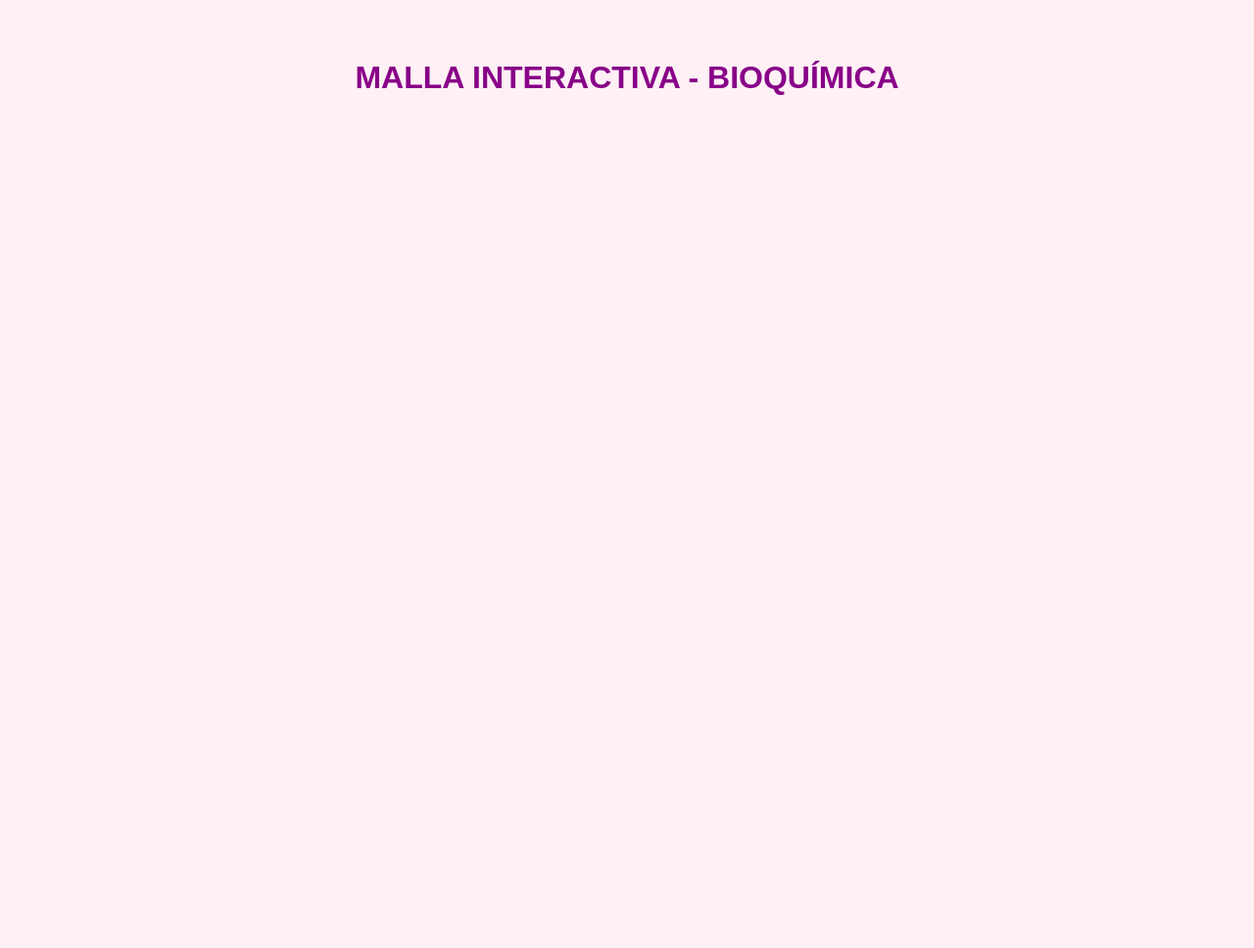
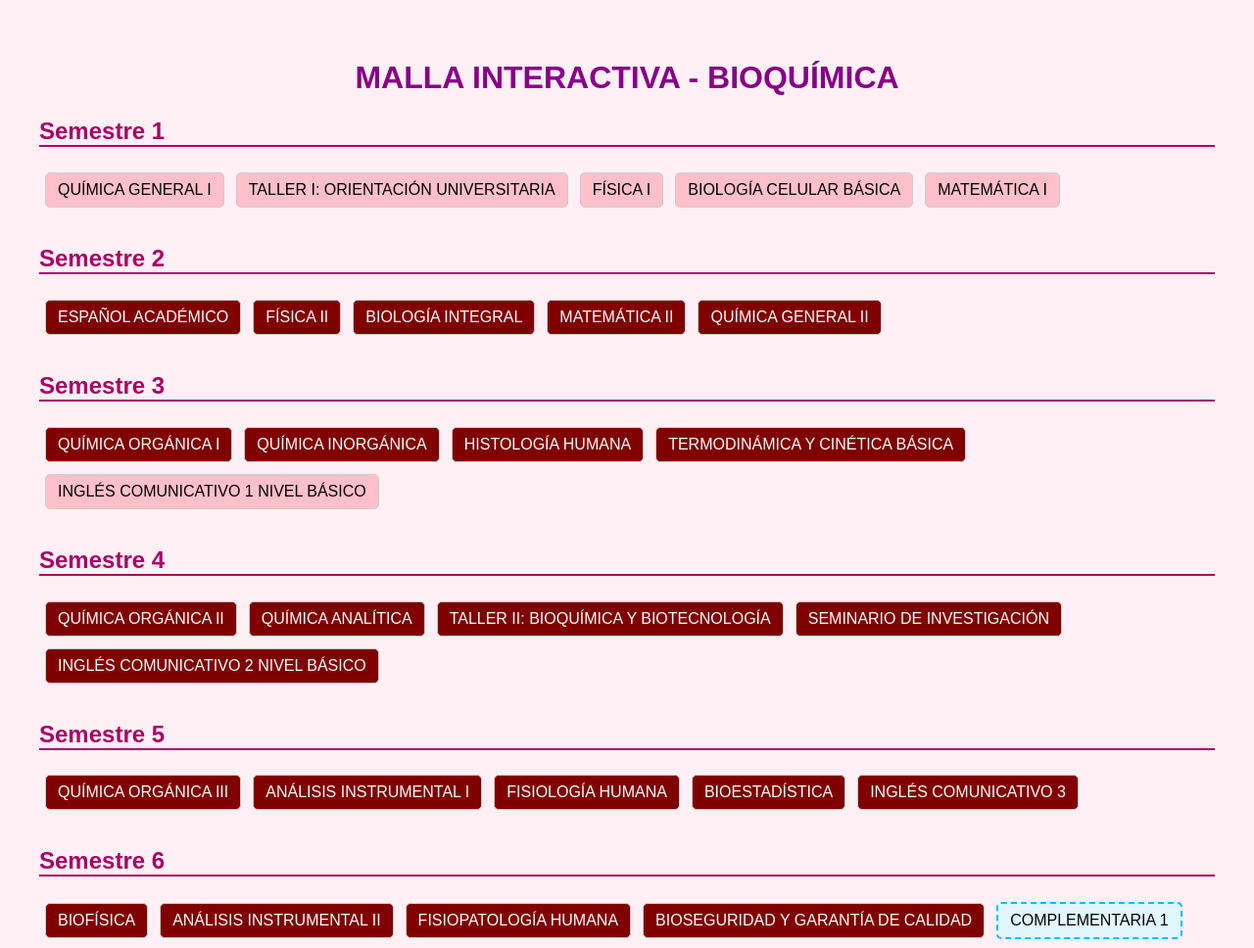
Before and after one commit to hwaangrr/malla-bioquimicaa, a plain HTML site: page index.html in a window 1280 px wide. Shown: the top 968 px of the page at 98% size. Before the commit the page ends 800 px from the top, so only its background shows below. Drawn offline with Linux system fonts and the light colour scheme.

Commit message:
Update index.html

```diff
--- a/index.html
+++ b/index.html
@@ -26,16 +26,14 @@
       padding: 8px 12px;
       margin: 6px;
       border-radius: 5px;
-      background: #ffc0cb; /* pendiente (rosado) */
+      background: #ffc0cb; /* pendiente */
       color: #000;
       cursor: pointer;
       border: 1px solid #ccc;
     }
-    .aprobado {
-      background: violet !important;
-    }
+    .aprobado { background: violet !important; color: white; }
     .bloqueado {
-      background: #800000 !important; /* burdeo */
+      background: #800000 !important;
       color: white;
       cursor: not-allowed;
     }
@@ -51,169 +49,135 @@
 
   <script>
     const datos = [
-      {
-        semestre: 1,
-        ramos: [
+      { semestre: 1, ramos: [
           { nombre: "QUÍMICA GENERAL I" },
           { nombre: "TALLER I: ORIENTACIÓN UNIVERSITARIA" },
           { nombre: "FÍSICA I" },
           { nombre: "BIOLOGÍA CELULAR BÁSICA" },
-          { nombre: "MATEMÁTICA I" },
-        ]
-      },
-      {
-        semestre: 2,
-        ramos: [
+          { nombre: "MATEMÁTICA I" }
+        ] },
+      { semestre: 2, ramos: [
           { nombre: "ESPAÑOL ACADÉMICO", prereq: ["TALLER I: ORIENTACIÓN UNIVERSITARIA"] },
           { nombre: "FÍSICA II", prereq: ["FÍSICA I"] },
           { nombre: "BIOLOGÍA INTEGRAL", prereq: ["BIOLOGÍA CELULAR BÁSICA"] },
           { nombre: "MATEMÁTICA II", prereq: ["MATEMÁTICA I"] },
-          { nombre: "QUÍMICA GENERAL II", prereq: ["QUÍMICA GENERAL I"] },
-        ]
-      },
-      {
-        semestre: 3,
-        ramos: [
+          { nombre: "QUÍMICA GENERAL II", prereq: ["QUÍMICA GENERAL I"] }
+        ] },
+      { semestre: 3, ramos: [
           { nombre: "QUÍMICA ORGÁNICA I", prereq: ["QUÍMICA GENERAL II"] },
           { nombre: "QUÍMICA INORGÁNICA", prereq: ["QUÍMICA GENERAL II"] },
           { nombre: "HISTOLOGÍA HUMANA", prereq: ["BIOLOGÍA INTEGRAL"] },
           { nombre: "TERMODINÁMICA Y CINÉTICA BÁSICA", prereq: ["MATEMÁTICA II", "QUÍMICA GENERAL II"] },
-          { nombre: "INGLÉS COMUNICATIVO 1 NIVEL BÁSICO" },
-        ]
-      },
-      {
-        semestre: 4,
-        ramos: [
-          { nombre: "QUÍMICA ORGÁNICA II", prereq: ["QUÍMICA ORGÁNICA I", "TERMODINÁMICA Y CINÉTICA BÁSICA"] },
-          { nombre: "QUÍMICA ANALÍTICA", prereq: ["TERMODINÁMICA Y CINÉTICA BÁSICA", "QUÍMICA ORGÁNICA I", "QUÍMICA INORGÁNICA"] },
-          { nombre: "TALLER II: BIOQUÍMICA Y BIOTECNOLOGÍA", prereq: ["ESPAÑOL ACADÉMICO", "TALLER I: ORIENTACIÓN UNIVERSITARIA"] },
-          { nombre: "SEMINARIO DE INVESTIGACIÓN", prereq: ["ESPAÑOL ACADÉMICO", "BIOLOGÍA INTEGRAL", "QUÍMICA INORGÁNICA", "HISTOLOGÍA HUMANA"] },
-          { nombre: "INGLÉS COMUNICATIVO 2 NIVEL BÁSICO", prereq: ["INGLÉS COMUNICATIVO 1 NIVEL BÁSICO"] },
-        ]
-      },
-      {
-        semestre: 5,
-        ramos: [
+          { nombre: "INGLÉS COMUNICATIVO 1 NIVEL BÁSICO" }
+        ] },
+      { semestre: 4, ramos: [
+          { nombre: "QUÍMICA ORGÁNICA II", prereq: ["QUÍMICA ORGÁNICA I","TERMODINÁMICA Y CINÉTICA BÁSICA"] },
+          { nombre: "QUÍMICA ANALÍTICA", prereq: ["TERMODINÁMICA Y CINÉTICA BÁSICA","QUÍMICA ORGÁNICA I","QUÍMICA INORGÁNICA"] },
+          { nombre: "TALLER II: BIOQUÍMICA Y BIOTECNOLOGÍA", prereq: ["ESPAÑOL ACADÉMICO","TALLER I: ORIENTACIÓN UNIVERSITARIA"] },
+          { nombre: "SEMINARIO DE INVESTIGACIÓN", prereq: ["ESPAÑOL ACADÉMICO","BIOLOGÍA INTEGRAL","QUÍMICA INORGÁNICA","HISTOLOGÍA HUMANA"] },
+          { nombre: "INGLÉS COMUNICATIVO 2 NIVEL BÁSICO", prereq: ["INGLÉS COMUNICATIVO 1 NIVEL BÁSICO"] }
+        ] },
+      { semestre: 5, ramos: [
           { nombre: "QUÍMICA ORGÁNICA III", prereq: ["QUÍMICA ORGÁNICA II"] },
-          { nombre: "ANÁLISIS INSTRUMENTAL I", prereq: ["FÍSICA II", "MATEMÁTICA II", "QUÍMICA ORGÁNICA II", "QUÍMICA ANALÍTICA"] },
+          { nombre: "ANÁLISIS INSTRUMENTAL I", prereq: ["FÍSICA II","MATEMÁTICA II","QUÍMICA ORGÁNICA II","QUÍMICA ANALÍTICA"] },
           { nombre: "FISIOLOGÍA HUMANA", prereq: ["HISTOLOGÍA HUMANA"] },
           { nombre: "BIOESTADÍSTICA", prereq: ["MATEMÁTICA II"] },
-          { nombre: "INGLÉS COMUNICATIVO 3", prereq: ["INGLÉS COMUNICATIVO 2 NIVEL BÁSICO"] },
-        ]
-      },
-      {
-        semestre: 6,
-        ramos: [
-          { nombre: "BIOFÍSICA", prereq: ["QUÍMICA ORGÁNICA III", "BIOLOGÍA INTEGRAL"] },
-          { nombre: "ANÁLISIS INSTRUMENTAL II", prereq: ["QUÍMICA ORGÁNICA III", "ANÁLISIS INSTRUMENTAL I"] },
+          { nombre: "INGLÉS COMUNICATIVO 3", prereq: ["INGLÉS COMUNICATIVO 2 NIVEL BÁSICO"] }
+        ] },
+      { semestre: 6, ramos: [
+          { nombre: "BIOFÍSICA", prereq: ["QUÍMICA ORGÁNICA III","BIOLOGÍA INTEGRAL"] },
+          { nombre: "ANÁLISIS INSTRUMENTAL II", prereq: ["QUÍMICA ORGÁNICA III","ANÁLISIS INSTRUMENTAL I"] },
           { nombre: "FISIOPATOLOGÍA HUMANA", prereq: ["FISIOLOGÍA HUMANA"] },
-          { nombre: "BIOSEGURIDAD Y GARANTÍA DE CALIDAD", prereq: ["QUÍMICA ORGÁNICA III", "ANÁLISIS INSTRUMENTAL I"] },
-          { nombre: "COMPLEMENTARIA 1", electivo: true },
-        ]
-      },
-      {
-        semestre: 7,
-        ramos: [
-          { nombre: "BIOQUÍMICA I: ENZIMOLOGÍA Y METABOLISMO", prereq: ["BIOSEGURIDAD Y GARANTÍA DE CALIDAD", "ANÁLISIS INSTRUMENTAL II", "BIOFÍSICA", "SEMINARIO DE INVESTIGACIÓN"] },
+          { nombre: "BIOSEGURIDAD Y GARANTÍA DE CALIDAD", prereq: ["QUÍMICA ORGÁNICA III","ANÁLISIS INSTRUMENTAL I"] },
+          { nombre: "COMPLEMENTARIA 1", electivo: true }
+        ] },
+      { semestre: 7, ramos: [
+          { nombre: "BIOQUÍMICA I: ENZIMOLOGÍA Y METABOLISMO", prereq: ["BIOSEGURIDAD Y GARANTÍA DE CALIDAD","ANÁLISIS INSTRUMENTAL II","BIOFÍSICA","SEMINARIO DE INVESTIGACIÓN"] },
           { nombre: "INMUNOLOGÍA", prereq: ["BIOFÍSICA"], coreq: ["BIOQUÍMICA I: ENZIMOLOGÍA Y METABOLISMO"] },
-          { nombre: "MICROBIOLOGÍA", prereq: ["BIOSEGURIDAD Y GARANTÍA DE CALIDAD"], coreq: ["INMUNOLOGÍA", "BIOQUÍMICA I: ENZIMOLOGÍA Y METABOLISMO"] },
-          { nombre: "ORIENTACIÓN PROFESIONAL", prereq: ["FISIOPATOLOGÍA HUMANA", "BIOFÍSICA", "BIOSEGURIDAD Y GARANTÍA DE CALIDAD"] },
-          { nombre: "COMPLEMENTARIA 2", electivo: true },
-        ]
-      }
-      //       ,
-      {
-        semestre: 8,
-        ramos: [
+          { nombre: "MICROBIOLOGÍA", prereq: ["BIOSEGURIDAD Y GARANTÍA DE CALIDAD"], coreq: ["INMUNOLOGÍA","BIOQUÍMICA I: ENZIMOLOGÍA Y METABOLISMO"] },
+          { nombre: "ORIENTACIÓN PROFESIONAL", prereq: ["FISIOPATOLOGÍA HUMANA","BIOFÍSICA","BIOSEGURIDAD Y GARANTÍA DE CALIDAD"] },
+          { nombre: "COMPLEMENTARIA 2", electivo: true }
+        ] },
+      { semestre: 8, ramos: [
           { nombre: "BIOQUÍMICA II: BIOLOGÍA MOLECULAR", prereq: ["BIOQUÍMICA I: ENZIMOLOGÍA Y METABOLISMO"] },
-          { nombre: "BIOQUÍMICA CLÍNICA I", prereq: ["MICROBIOLOGÍA", "INMUNOLOGÍA", "BIOQUÍMICA I: ENZIMOLOGÍA Y METABOLISMO", "FISIOPATOLOGÍA HUMANA"] },
+          { nombre: "BIOQUÍMICA CLÍNICA I", prereq: ["MICROBIOLOGÍA","INMUNOLOGÍA","BIOQUÍMICA I: ENZIMOLOGÍA Y METABOLISMO","FISIOPATOLOGÍA HUMANA"] },
           { nombre: "MICROBIOLOGÍA DIAGNÓSTICA Y APLICADA", prereq: ["MICROBIOLOGÍA"] },
-          { nombre: "BIOINFORMÁTICA", prereq: ["BIOQUÍMICA I: ENZIMOLOGÍA Y METABOLISMO", "BIOFÍSICA", "BIOESTADÍSTICA"] },
-          { nombre: "ADMINISTRACIÓN DE EMPRESAS", prereq: ["ORIENTACIÓN PROFESIONAL", "BIOQUÍMICA I: ENZIMOLOGÍA Y METABOLISMO"] },
-          { nombre: "INTERNADO I", coreq: ["ADMINISTRACIÓN DE EMPRESAS", "MICROBIOLOGÍA", "BIOQUÍMICA CLÍNICA I", "BIOQUÍMICA II: BIOLOGÍA MOLECULAR"] },
-        ]
-      },
-      {
-        semestre: 9,
-        ramos: [
-          { nombre: "BIOQUÍMICA CLÍNICA II", prereq: ["BIOQUÍMICA II: BIOLOGÍA MOLECULAR", "BIOQUÍMICA CLÍNICA I", "MICROBIOLOGÍA DIAGNÓSTICA Y APLICADA"] },
-          { nombre: "FARMACOLOGÍA", prereq: ["BIOQUÍMICA II: BIOLOGÍA MOLECULAR", "BIOQUÍMICA CLÍNICA I", "MICROBIOLOGÍA DIAGNÓSTICA Y APLICADA"] },
-          { nombre: "METODOLOGÍA DE LA INVESTIGACIÓN", prereq: ["BIOQUÍMICA II: BIOLOGÍA MOLECULAR", "BIOQUÍMICA CLÍNICA I", "MICROBIOLOGÍA DIAGNÓSTICA Y APLICADA", "BIOINFORMÁTICA"] },
-          { nombre: "UNIDAD DE INVESTIGACIÓN", prereq: ["BIOQUÍMICA II: BIOLOGÍA MOLECULAR", "BIOQUÍMICA CLÍNICA I", "MICROBIOLOGÍA DIAGNÓSTICA Y APLICADA"] },
+          { nombre: "BIOINFORMÁTICA", prereq: ["BIOQUÍMICA I: ENZIMOLOGÍA Y METABOLISMO","BIOFÍSICA","BIOESTADÍSTICA"] },
+          { nombre: "ADMINISTRACIÓN DE EMPRESAS", prereq: ["ORIENTACIÓN PROFESIONAL","BIOQUÍMICA I: ENZIMOLOGÍA Y METABOLISMO"] },
+          { nombre: "INTERNADO I", coreq: ["ADMINISTRACIÓN DE EMPRESAS","MICROBIOLOGÍA","BIOQUÍMICA CLÍNICA I","BIOQUÍMICA II: BIOLOGÍA MOLECULAR"] }
+        ] },
+      { semestre: 9, ramos: [
+          { nombre: "BIOQUÍMICA CLÍNICA II", prereq: ["BIOQUÍMICA II: BIOLOGÍA MOLECULAR","BIOQUÍMICA CLÍNICA I","MICROBIOLOGÍA DIAGNÓSTICA Y APLICADA"] },
+          { nombre: "FARMACOLOGÍA", prereq: ["BIOQUÍMICA II: BIOLOGÍA MOLECULAR","BIOQUÍMICA CLÍNICA I","MICROBIOLOGÍA DIAGNÓSTICA Y APLICADA"] },
+          { nombre: "METODOLOGÍA DE LA INVESTIGACIÓN", prereq: ["BIOQUÍMICA II: BIOLOGÍA MOLECULAR","BIOQUÍMICA CLÍNICA I","MICROBIOLOGÍA DIAGNÓSTICA Y APLICADA","BIOINFORMÁTICA"] },
+          { nombre: "UNIDAD DE INVESTIGACIÓN", prereq: ["BIOQUÍMICA II: BIOLOGÍA MOLECULAR","BIOQUÍMICA CLÍNICA I","MICROBIOLOGÍA DIAGNÓSTICA Y APLICADA"] },
           { nombre: "ELECTIVA 1", electivo: true }
-        ]
-      },
-      {
-        semestre: 10,
-        ramos: [
-          { nombre: "FORMULACIÓN DE PROYECTO DE INVESTIGACIÓN", prereq: ["METODOLOGÍA DE LA INVESTIGACIÓN", "ADMINISTRACIÓN DE EMPRESAS"] },
-          { nombre: "HEMATOLOGÍA BIOQUÍMICA", prereq: ["BIOQUÍMICA CLÍNICA II", "FARMACOLOGÍA"] },
-          { nombre: "BIOPROCESOS INDUSTRIALES", prereq: ["BIOQUÍMICA CLÍNICA II", "FARMACOLOGÍA", "METODOLOGÍA DE LA INVESTIGACIÓN", "UNIDAD DE INVESTIGACIÓN", "ADMINISTRACIÓN DE EMPRESAS"] },
+        ] },
+      { semestre: 10, ramos: [
+          { nombre: "FORMULACIÓN DE PROYECTO DE INVESTIGACIÓN", prereq: ["METODOLOGÍA DE LA INVESTIGACIÓN","ADMINISTRACIÓN DE EMPRESAS"] },
+          { nombre: "HEMATOLOGÍA BIOQUÍMICA", prereq: ["BIOQUÍMICA CLÍNICA II","FARMACOLOGÍA"] },
+          { nombre: "BIOPROCESOS INDUSTRIALES", prereq: ["BIOQUÍMICA CLÍNICA II","FARMACOLOGÍA","METODOLOGÍA DE LA INVESTIGACIÓN","UNIDAD DE INVESTIGACIÓN","ADMINISTRACIÓN DE EMPRESAS"] },
           { nombre: "ELECTIVA 2", electivo: true },
           { nombre: "ELECTIVA 3", electivo: true },
           { nombre: "INTERNADO II", electivo: true }
-        ]
-      },
-      {
-        semestre: 11,
-        ramos: [
+        ] },
+      { semestre: 11, ramos: [
           { nombre: "TESIS", electivo: true },
           { nombre: "INTERNADO SECTOR PRODUCTIVO", electivo: true },
           { nombre: "INTERNADO SECTOR SALUD", electivo: true },
           { nombre: "INTERNADO SECTOR FORENSE", electivo: true },
           { nombre: "EXAMEN DE TÍTULO", electivo: true }
-        ]
-      }
+        ] }
     ];
 
     const estado = JSON.parse(localStorage.getItem("estadoMalla") || "{}");
+    const cont = document.getElementById("malla");
 
-    const contenedor = document.getElementById("malla");
     datos.forEach(bloque => {
       const div = document.createElement("div");
       div.className = "semestre";
       div.innerHTML = `<h2>Semestre ${bloque.semestre}</h2>`;
       bloque.ramos.forEach(ramo => {
-        const boton = document.createElement("div");
-        boton.className = "asignatura";
-        boton.textContent = ramo.nombre;
-        boton.dataset.nombre = ramo.nombre;
-        if (ramo.prereq) boton.dataset.prereq = JSON.stringify(ramo.prereq);
-        if (ramo.coreq) boton.dataset.coreq = JSON.stringify(ramo.coreq);
-        if (ramo.electivo) boton.dataset.electivo = true;
-        boton.onclick = () => {
+        const btn = document.createElement("div");
+        btn.className = "asignatura";
+        btn.textContent = ramo.nombre;
+        btn.dataset.nombre = ramo.nombre;
+        if (ramo.prereq) btn.dataset.prereq = JSON.stringify(ramo.prereq);
+        if (ramo.coreq) btn.dataset.coreq = JSON.stringify(ramo.coreq);
+        if (ramo.electivo) btn.dataset.electivo = true;
+        btn.onclick = () => {
+          const prereq = JSON.parse(btn.dataset.prereq || "[]");
+          const prereqOk = prereq.every(r => estado[r]);
+          if (prereq.length && !prereqOk) return;
           estado[ramo.nombre] = !estado[ramo.nombre];
           actualizarEstado();
         };
-        div.appendChild(boton);
+        div.appendChild(btn);
       });
-      contenedor.appendChild(div);
+      cont.appendChild(div);
     });
 
     function actualizarEstado() {
       localStorage.setItem("estadoMalla", JSON.stringify(estado));
-      document.querySelectorAll(".asignatura").forEach(asig => {
-        const nombre = asig.dataset.nombre;
-        const prereq = JSON.parse(asig.dataset.prereq || "[]");
-        const coreq = JSON.parse(asig.dataset.coreq || "[]");
-        const electivo = asig.dataset.electivo === "true";
+      document.querySelectorAll(".asignatura").forEach(el => {
+        const nombre = el.dataset.nombre;
+        const prereq = JSON.parse(el.dataset.prereq || "[]");
+        const coreq = JSON.parse(el.dataset.coreq || "[]");
+        const electivo = el.dataset.electivo === "true";
 
-        asig.className = "asignatura";
+        el.className = "asignatura";
 
-        const prereqOk = prereq.every(req => estado[req]);
-        const coreqOk = coreq.every(req => estado[req] || estado[req] === undefined);
+        const prereqOk = prereq.every(r => estado[r]);
+        const coreqOk = coreq.every(r => estado[r] || !estado[r]);
 
-        if (estado[nombre]) {
-          asig.classList.add("aprobado");
-        } else if (prereq.length && !prereqOk) {
-          asig.classList.add("bloqueado");
-        }
-
-        if (electivo) asig.classList.add("electivo");
+        if (estado[nombre]) el.classList.add("aprobado");
+        else if (prereq.length && !prereqOk) el.classList.add("bloqueado");
+        if (electivo) el.classList.add("electivo");
       });
     }
 
     actualizarEstado();
+
   </script>
 </body>
 </html>
```
